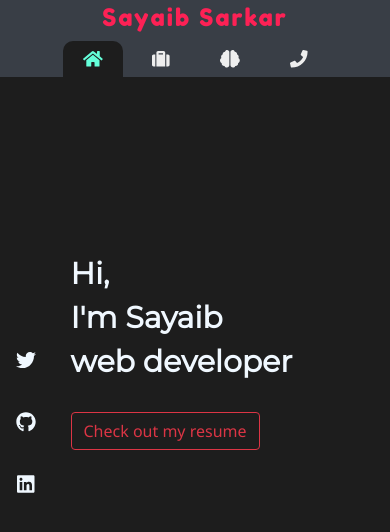
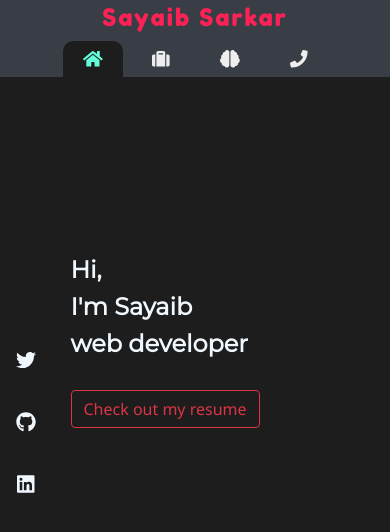
Before and after one commit to sayaib/Portfolio_Website_React.JS, a React (Create React App) app: page / in a window 390 px wide. Shown: the top 532 px of the page. Built offline with nearby package versions, Linux system fonts and the light colour scheme.

Commit message:
update codes

```diff
--- a/src/webpage_component/Manu.jsx
+++ b/src/webpage_component/Manu.jsx
@@ -5,7 +5,6 @@ import { FontAwesomeIcon } from "@fortawesome/react-fontawesome";
 import {
   faHome,
   faPhone,
-  faPen,
   faSuitcase,
   faBrain,
 } from "@fortawesome/free-solid-svg-icons";
--- a/src/webpage_component/Portfolio.jsx
+++ b/src/webpage_component/Portfolio.jsx
@@ -20,7 +20,10 @@ const Portfolio = () => {
   return (
     <>
       <div id="portfolio_webpage">
-        <h1 data-aos="fade-down" style={{ paddingBottom: "1rem", textAlign: "center", color:"#fff"}}>
+        <h1
+          data-aos="fade-down"
+          style={{ paddingBottom: "1rem", textAlign: "center", color: "#fff" }}
+        >
           Some Things I've Built
         </h1>
         <div className="portfolio_body">{CData.map(data)}</div>
--- a/src/webpage_component/style.css
+++ b/src/webpage_component/style.css
@@ -82,9 +82,6 @@
 }
 
 /* Home Page Body Section */
-.home_container {
-    padding-top: 1.5rem;
-}
 
 .home_page_text {
     font-family: 'Montserrat', sans-serif;
@@ -98,7 +95,7 @@
     }
 
     .home_page_text {
-        font-size: 30px;
+        font-size: 1.5rem;
     }
 }
 
```
Also changed, not shown: src/webpage_component/Error.jsx (+4 -5 lines).
